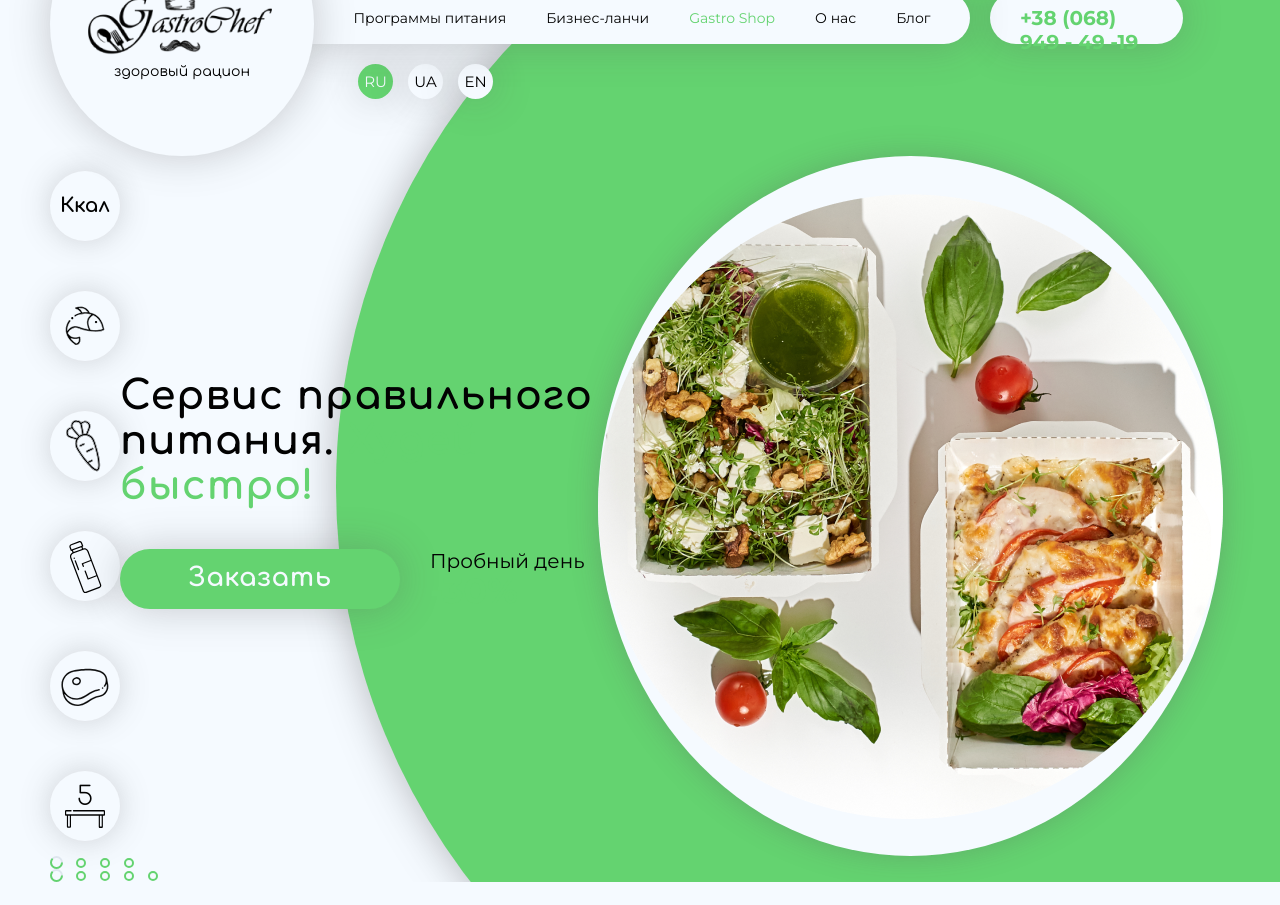
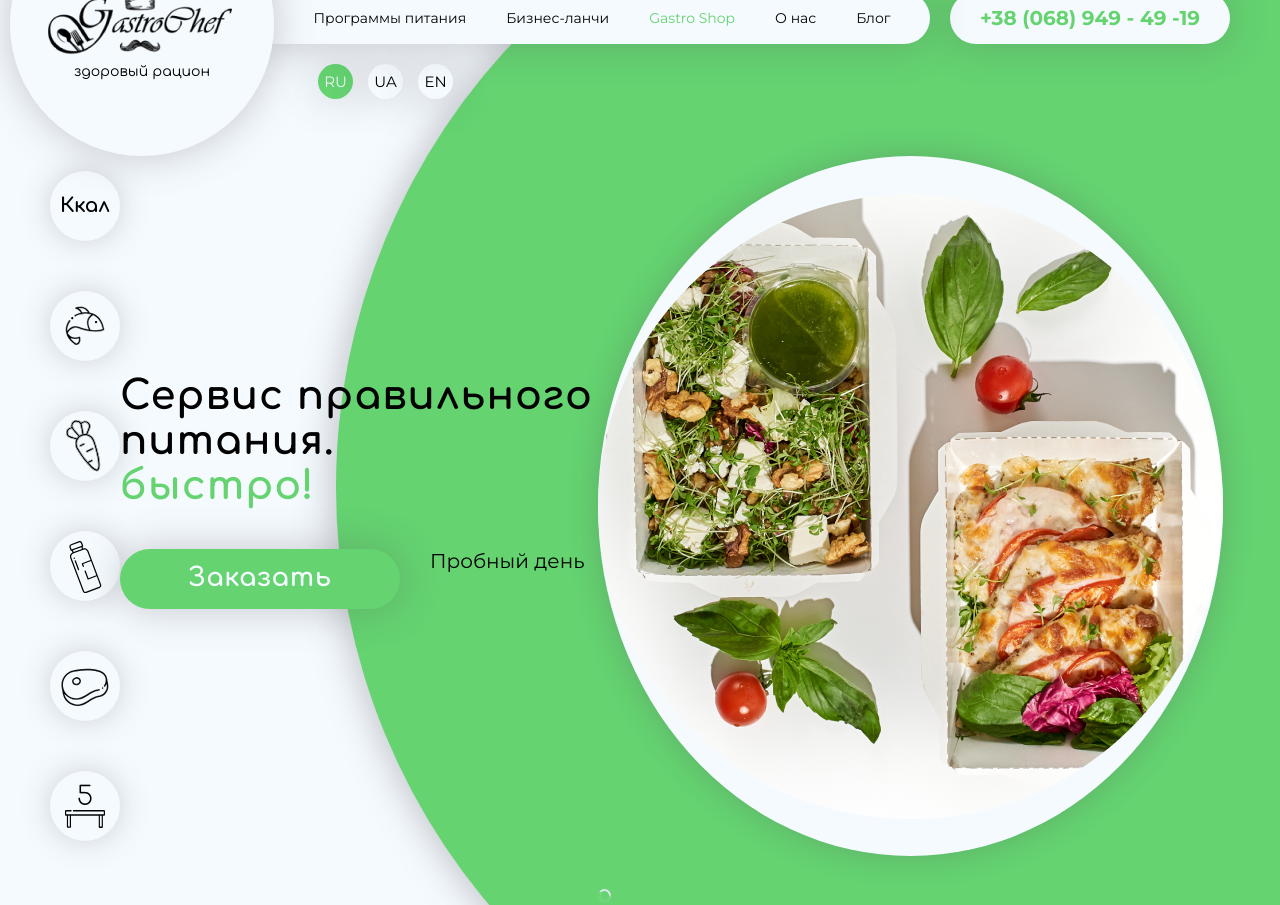
Before and after one commit to ltlaitoff/gastro-chef, a React (Create React App) app: page / in a window 1280 px wide. Shown: the part 60-965 px from the top of the page. Before the commit the page ends 942 px from the top, so only its background shows below. Built offline with nearby package versions, Linux system fonts and the light colour scheme.

Commit message:
Created MainPormo
Changelog:
 - Installed keen-slider
 - Creates slider

```diff
--- a/package.json
+++ b/package.json
@@ -6,13 +6,13 @@
 		"@testing-library/jest-dom": "^5.16.2",
 		"@testing-library/user-event": "^13.5.0",
 		"classnames": "^2.3.1",
+		"keen-slider": "^6.6.4",
 		"react": "^17.0.2",
 		"react-dom": "^17.0.2",
 		"react-markdown": "^8.0.0",
 		"react-redux": "^7.2.6",
 		"react-router-dom": "^6.2.1",
 		"react-scripts": "5.0.0",
-		"react-slick": "^0.28.1",
 		"redux": "^4.1.2",
 		"web-vitals": "^2.1.4"
 	},
--- a/src/components/MainPromo/MainPromo.jsx
+++ b/src/components/MainPromo/MainPromo.jsx
@@ -1,31 +1,74 @@
-/* eslint-disable */
 import React, { useState } from 'react'
+import classNames from 'classnames'
+import { useKeenSlider } from 'keen-slider/react'
 
 import Header from 'components/Header'
 import MenuAddition from 'components/MenuAddition'
+import { LeftArrowButton, RightArrowButton } from 'components/ArrowButton'
 import SlideDots from 'components/SlideDots'
+
 import MainPromoContent from './components/MainPromoContent'
 import MainPromoImage from './components/MainPromoImage'
-
-import styles from './MainPromo.module.scss'
 import DATA from './data.js'
 
+import 'keen-slider/keen-slider.scss'
+import styles from './MainPromo.module.scss'
+
 const MainPromo = () => {
-	const [currentSlideId, setCurrentSlideId] = useState(0)
+	const [loaded, setLoaded] = useState(false)
+	const [currentSlide, setCurrentSlide] = useState(0)
 
-	const currentSlide = DATA.filter(slide => slide.id === currentSlideId)[0]
+	const sliderSettings = {
+		initial: 0,
+		loop: true,
+		slideChanged(slider) {
+			setCurrentSlide(slider.track.details.rel)
+		},
+		created() {
+			setLoaded(true)
+		}
+	}
+
+	const [sliderRef, instanceRef] = useKeenSlider(sliderSettings)
+
+	const onArrowClick = (event, type) => {
+		event.stopPropagation()
+		instanceRef.current?.[type]()
+	}
+
+	const onDotClick = index => {
+		instanceRef.current?.moveToIdx(index)
+	}
 
 	return (
 		<section className={styles.promo}>
 			<Header />
-			<div className={styles.wrapper}>
-				<MenuAddition />
-				<MainPromoContent slideData={currentSlide} />
-				<MainPromoImage imageName={currentSlide.imageName} />
+
+			<div ref={sliderRef} className={classNames('keen-slider', styles.slider)}>
+				{DATA.map(slide => {
+					return (
+						<div className='keen-slider__slide' key={slide.id}>
+							<div className={styles.wrapper}>
+								<MenuAddition />
+								<MainPromoContent slideData={slide} />
+								<MainPromoImage imageName={slide.imageName} />
+							</div>
+						</div>
+					)
+				})}
 			</div>
 
-			<SlideDots slides={DATA} activeId={currentSlideId} />
-			<SlideDots slides={5} activeId={currentSlideId} />
+			{loaded && instanceRef.current && (
+				<div className={styles.navigation}>
+					<LeftArrowButton onClick={event => onArrowClick(event, 'prev')} />
+					<SlideDots
+						slides={instanceRef?.current?.track.details.slides.length}
+						activeId={currentSlide}
+						onClick={onDotClick}
+					/>
+					<RightArrowButton onClick={event => onArrowClick(event, 'next')} />
+				</div>
+			)}
 		</section>
 	)
 }
--- a/src/components/MainPromo/MainPromo.module.scss
+++ b/src/components/MainPromo/MainPromo.module.scss
@@ -1,6 +1,4 @@
 .promo {
-	padding-left: 50px;
-	padding-right: 57px;
 	overflow-x: hidden;
 
 	position: relative;
@@ -21,8 +19,22 @@
 	}
 }
 
+.slider {
+	margin-top: -30px;
+}
+
 .wrapper {
+	padding: 30px 57px 30px 50px;
+
 	display: flex;
 	justify-content: space-between;
 	align-items: center;
 }
+
+.navigation {
+	display: flex;
+	align-items: center;
+	justify-content: center;
+
+	column-gap: 11px;
+}
--- a/src/components/SlideDots/SlideDots.jsx
+++ b/src/components/SlideDots/SlideDots.jsx
@@ -11,7 +11,7 @@ const prepareSlides = slides => {
 	}))
 }
 
-const SlideDots = ({ slides, activeId, className, ...args }) => {
+const SlideDots = ({ slides, activeId, className, onClick, ...args }) => {
 	const slidesArray = prepareSlides(slides)
 
 	return (
@@ -25,6 +25,7 @@ const SlideDots = ({ slides, activeId, className, ...args }) => {
 						className={classNames(styles.dot, {
 							[styles.accent]: activeId === slideId
 						})}
+						onClick={() => onClick(slideId)}
 					>
 						<button className={styles.button}></button>
 					</li>
@@ -44,7 +45,8 @@ SlideDots.propTypes = {
 		PropTypes.number
 	]),
 	activeId: PropTypes.number.isRequired,
-	className: PropTypes.string
+	className: PropTypes.string,
+	onClick: PropTypes.func
 }
 
 export default SlideDots
```
Also changed, not shown: 1 other file (tests, documents, lock files or other folders).
